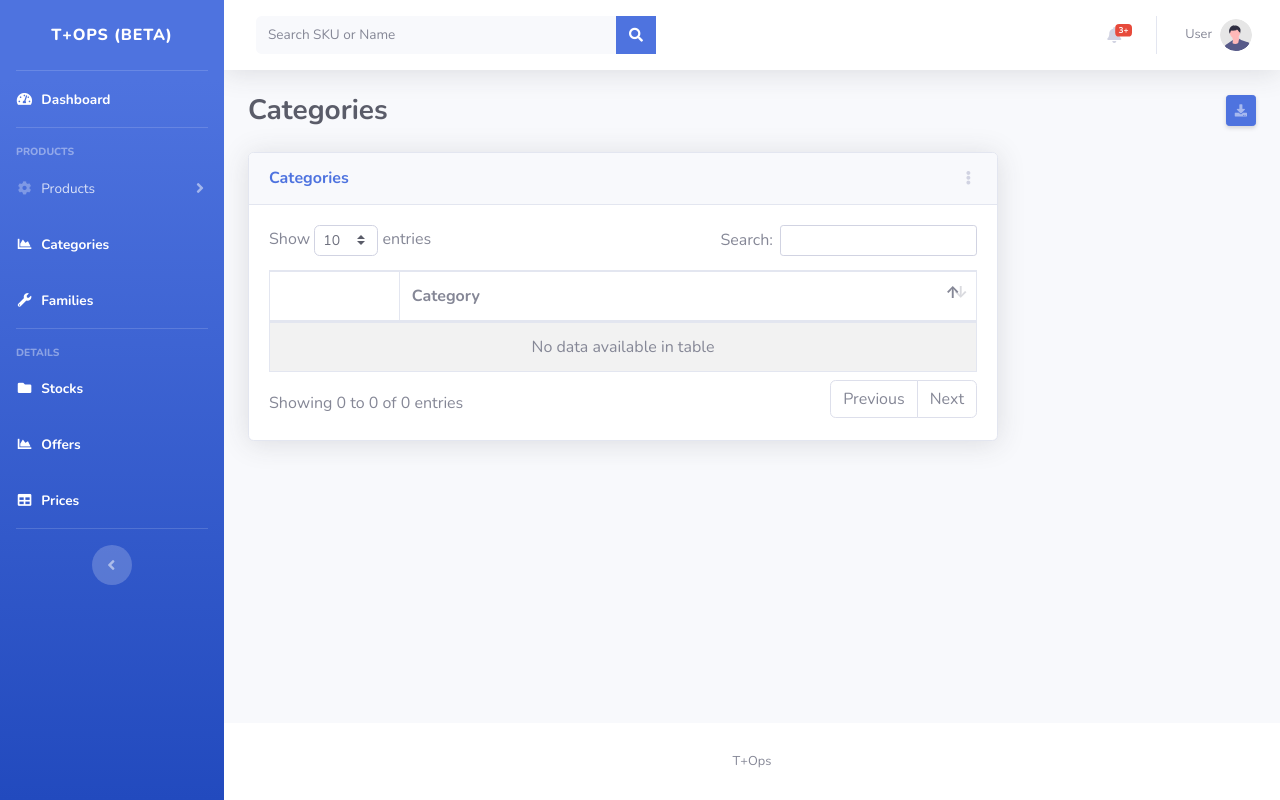
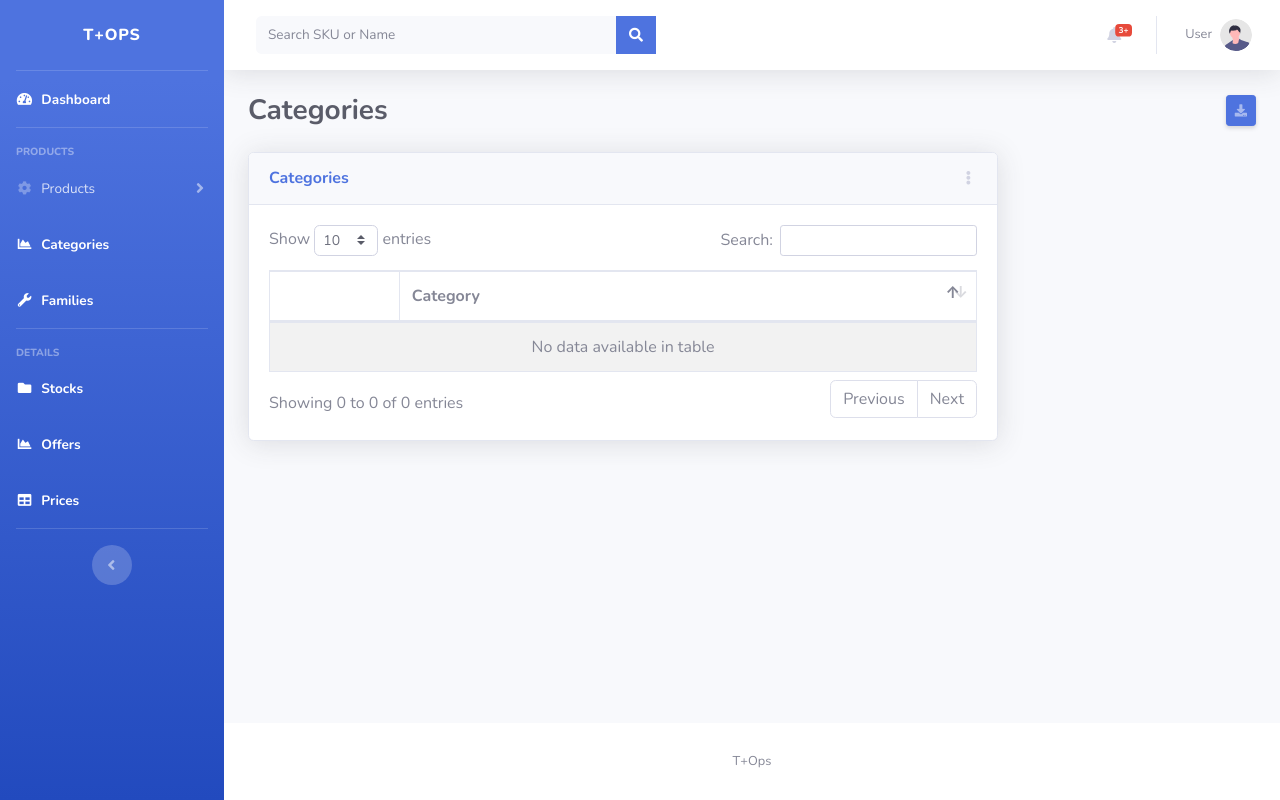
Before and after one commit to jrodriguezneira/inx, a PHP site: page /cat.php?text_sku_search=1 in a window 1280 px wide. Run offline with PHP 8.4, Linux system fonts and the light colour scheme; data that the repository does not hold is empty.

Commit message:
Initial v1

```diff
--- a/loy/sidebar.php
+++ b/loy/sidebar.php
@@ -7,7 +7,7 @@
     <div class="sidebar-brand-icon rotate-n-15">
         <i class="bi bi-briefcase-fill"></i>
     </div>
-    <div class="sidebar-brand-text mx-3">T+Ops (Beta)</div>
+    <div class="sidebar-brand-text mx-3">T+Ops</div>
 </a>
 
 <!-- Divider -->
```
